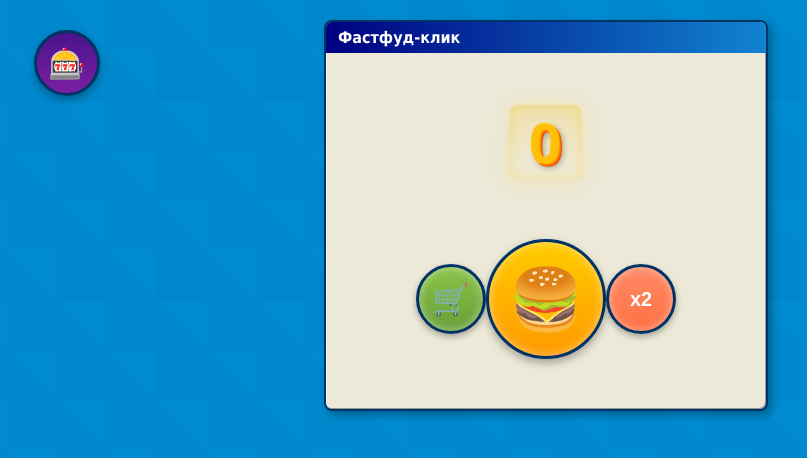
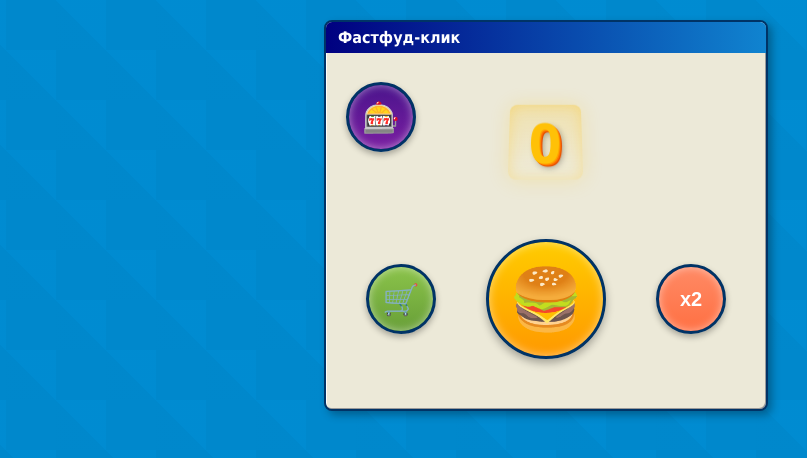
Before and after one commit to qMitya/clicker, a plain HTML site: page index.html in a window 1280 px wide. Shown: the whole page, without its empty margins (94-901 px from the left). Drawn offline with Linux system fonts and the light colour scheme.

Commit message:
Add files via upload

```diff
--- a/index.html
+++ b/index.html
@@ -124,12 +124,12 @@
             transition: all 0.3s;
             position: absolute;
             left: 50%;
-            transform: translateX(-130px);
+            transform: translateX(-180px);
             z-index: 10;
         }
 
         .shop-btn:active {
-            transform: scale(0.95) translateX(-130px);
+            transform: scale(0.95) translateX(-180px);
             background: linear-gradient(to bottom, #689f38, #558b2f);
         }
 
@@ -152,12 +152,38 @@
             transition: all 0.3s;
             position: absolute;
             left: 50%;
-            transform: translateX(60px);
+            transform: translateX(110px);
             z-index: 10;
         }
 
+        .casino-btn {
+            width: 70px;
+            height: 70px;
+            border-radius: 50%;
+            background: linear-gradient(to bottom, #4a148c, #7b1fa2);
+            border: 3px solid #003366;
+            box-shadow:
+                inset 0 0 8px rgba(255, 255, 255, 0.5),
+                0 3px 6px rgba(0, 0, 0, 0.3);
+            cursor: pointer;
+            font-size: 30px;
+            display: flex;
+            align-items: center;
+            justify-content: center;
+            transition: all 0.3s;
+            position: absolute;
+            top: 60px;
+            left: 20px;
+            z-index: 10;
+        }
+
+        .casino-btn:active {
+            transform: scale(0.95);
+            background: linear-gradient(to bottom, #7b1fa2, #6a1b9a);
+        }
+
         .multiplier-btn:active {
-            transform: scale(0.95) translateX(60px);
+            transform: scale(0.95) translateX(110px);
             background: linear-gradient(to bottom, #ff7043, #f4511e);
         }
 
@@ -201,25 +227,6 @@
         .cooldown {
             background: linear-gradient(to bottom, #9E9E9E, #757575) !important;
             cursor: not-allowed !important;
-        }
-
-        /* Стили для кнопки казино */
-        .casino-btn {
-            position: absolute;
-            left: 10%;
-            top: 30px;
-            background: linear-gradient(to bottom, #4a148c, #7b1fa2);
-            border: 3px solid #003366;
-            border-radius: 50%;
-            width: 60px;
-            height: 60px;
-            display: flex;
-            align-items: center;
-            justify-content: center;
-            font-size: 30px;
-            cursor: pointer;
-            box-shadow: 0 4px 8px rgba(0, 0, 0, 0.3);
-            z-index: 15;
         }
 
         /* Модальное окно казино */
@@ -267,7 +274,7 @@
             display: flex;
             align-items: center;
             justify-content: center;
-            font-size: 20px;
+            font-size: 24px;
             font-weight: bold;
             cursor: pointer;
             transition: transform 0.2s;
@@ -377,10 +384,9 @@
     </style>
 </head>
 <body>
-    <div class="casino-btn" id="casinoBtn">🎰</div>
-
     <div class="xp-window">
         <div class="title-bar">Фастфуд-клик</div>
+        <button class="casino-btn" id="casinoBtn">🎰</button>
         <div id="counter">0</div>
 
         <div class="buttons-container">
@@ -396,9 +402,9 @@
             <div class="casino-title">🎰 Казино Рулетка 🎰</div>
 
             <div class="roulette-container">
-                <div class="roulette-segment x2" data-multiplier="2">x2 (35%)</div>
-                <div class="roulette-segment x3" data-multiplier="3">x3 (20%)</div>
-                <div class="roulette-segment x5" data-multiplier="5">x5 (7%)</div>
+                <div class="roulette-segment x2" data-multiplier="2">x2</div>
+                <div class="roulette-segment x3" data-multiplier="3">x3</div>
+                <div class="roulette-segment x5" data-multiplier="5">x5</div>
             </div>
 
             <input type="number" class="bet-input" id="betInput" placeholder="Сумма ставки (500-1500)" min="500" max="1500">
@@ -417,6 +423,7 @@
             const clickBtn = document.getElementById('clickBtn');
             const shopBtn = document.getElementById('shopBtn');
             const multiplierBtn = document.getElementById('multiplierBtn');
+            const casinoBtn = document.getElementById('casinoBtn');
 
             const foodEmojis = ['🍔', '🍟', '🥤', '🌭', '🍕', '🍦'];
             let clicks = parseInt(localStorage.getItem('clicks')) || 0;
@@ -446,8 +453,8 @@
             clickBtn.addEventListener('click', (e) => {
                 const currentTime = Date.now();
 
-                // Проверка задержки (300 мс)
-                if (currentTime - lastClickTime < 300) return;
+                // Проверка задержки (170 мс вместо 300)
+                if (currentTime - lastClickTime < 170) return;
 
                 lastClickTime = currentTime;
 
@@ -546,7 +553,6 @@
             }
 
             // Элементы казино
-            const casinoBtn = document.getElementById('casinoBtn');
             const casinoModal = document.getElementById('casinoModal');
             const closeCasino = document.getElementById('closeCasino');
             const betInput = document.getElementById('betInput');
```
